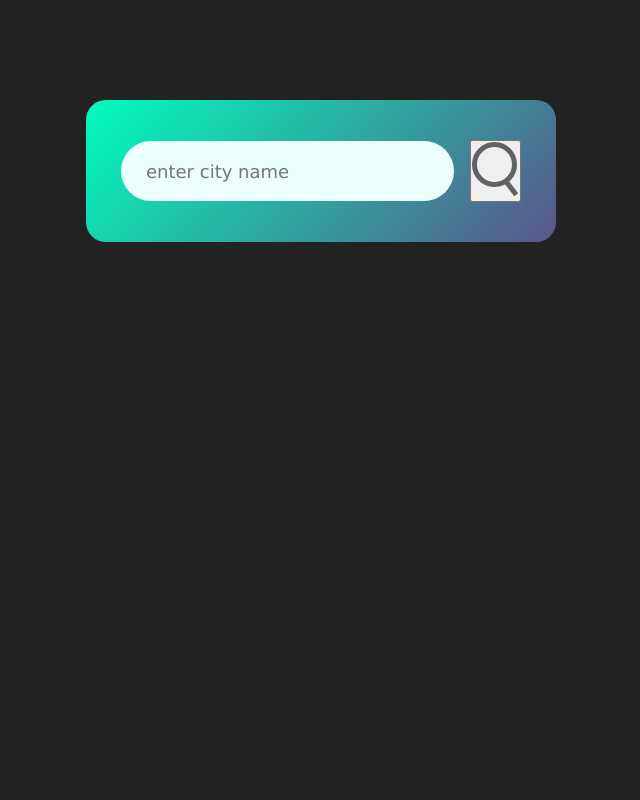
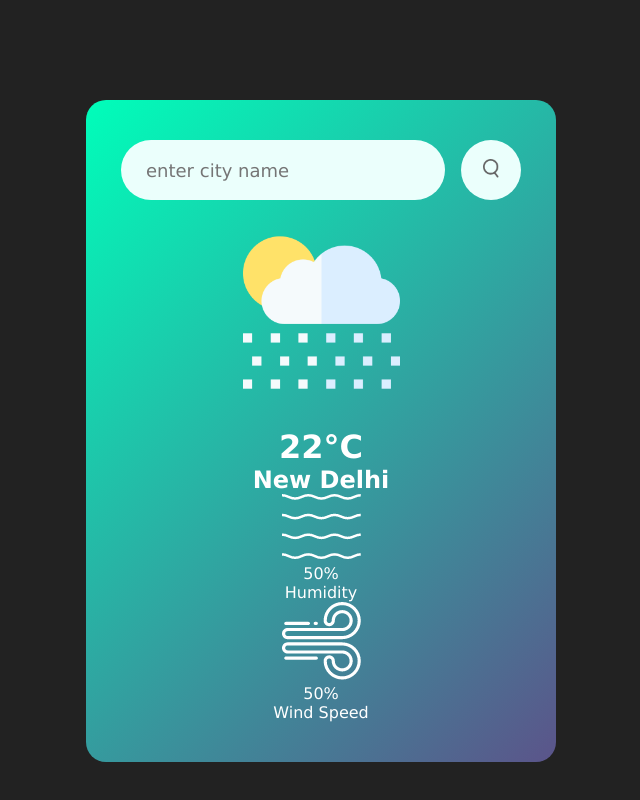
Before and after one commit to sxumit/WeatherApp-API, a plain HTML site: page index.html in a window 1280 px wide. Shown: the whole page, without its empty margins (319-959 px from the left). Drawn offline with Linux system fonts and the light colour scheme.

Commit message:
Initial commit

```diff
--- a/index.html
+++ b/index.html
@@ -12,6 +12,27 @@
             <input type="text" placeholder="enter city name" spellcheck="false">
             <button><img src="images/search.png"></button>
         </div>
+        <div class="weather">
+            <img src="images/rain.png" class="weather-icon">
+            <h1 class="temp">22°C</h1>
+            <h2 class="city">New Delhi</h2>
+            <div class="details">
+                <div class="col">
+                    <img src="images/humidity.png">
+                    <div>
+                        <p class="humidity">50%</p>
+                        <p>Humidity</p>
+                    </div>
+                </div>
+                <div class="col">
+                    <img src="images/wind.png">
+                    <div>
+                        <p class="Wind">50%</p>
+                        <p>Wind Speed</p>
+                    </div>
+                </div>
+            </div>
+        </div>
     </div>
 
 </body>
--- a/style.css
+++ b/style.css
@@ -44,3 +44,17 @@ body {
     margin-right: 16px;
     font-size: 18px;
 }
+
+.search button {
+    border: 0;
+    outline: 0;
+    background: #ebfffc;
+    border-radius: 50% ; /*circle*/
+    width: 60px;
+    height: 60px;
+    cursor: pointer;
+}
+
+.search button img {
+    width: 16px;
+}
```
